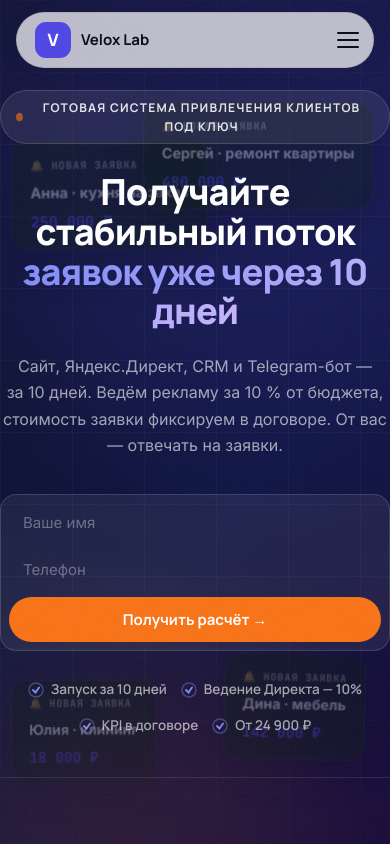
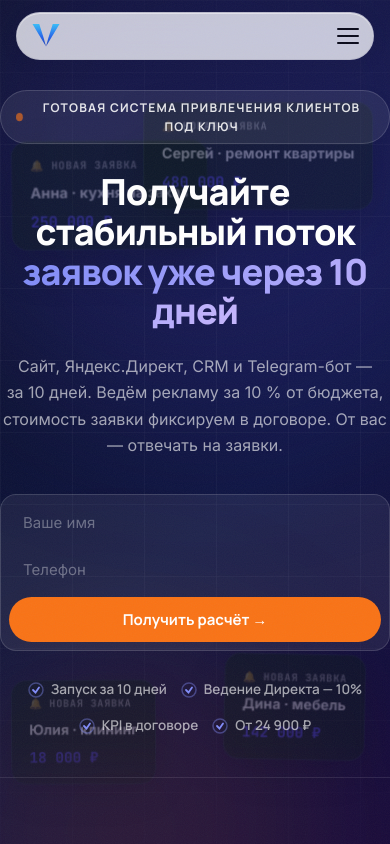
Before and after one commit to immoprnc-create/velox-merged, a Nuxt app: page / in a window 390 px wide. Shown: the top 844 px of the page. Built offline with nearby package versions, Linux system fonts and the light colour scheme.

Commit message:
Update app/components/SiteHeader.vue

```diff
--- a/app/components/SiteHeader.vue
+++ b/app/components/SiteHeader.vue
@@ -1,11 +1,8 @@
 <script setup lang="ts">
-const scrolled = ref(false)
-const menuOpen = ref(false)
+const scrolled  = ref(false)
+const menuOpen  = ref(false)
 
-function onScroll() {
-  scrolled.value = window.scrollY > 24
-}
-
+function onScroll() { scrolled.value = window.scrollY > 24 }
 onMounted(() => {
   onScroll()
   window.addEventListener('scroll', onScroll, { passive: true })
@@ -16,16 +13,45 @@ onUnmounted(() => window.removeEventListener('scroll', onScroll))
 <template>
   <header class="header" :class="{ 'is-scrolled': scrolled }">
     <div class="header-inner container">
-      <a href="#" class="logo" aria-label="Velox Lab — на главную">
-        <span class="logo-mark">V</span>
-        <span class="logo-text">Velox&nbsp;Lab</span>
+
+      <!-- Logo -->
+      <a href="/" class="logo" aria-label="VeloxLab — на главную">
+        <!-- Full horizontal logo (desktop) -->
+        <svg class="logo-full" viewBox="0 0 175 40" height="34" fill="none" aria-hidden="true" focusable="false">
+          <defs>
+            <linearGradient id="hlg" x1="20" y1="34" x2="20" y2="4" gradientUnits="userSpaceOnUse">
+              <stop offset="0%"   stop-color="#1E40AF"/>
+              <stop offset="42%"  stop-color="#2563EB"/>
+              <stop offset="100%" stop-color="#38BDF8"/>
+            </linearGradient>
+          </defs>
+          <path d="M20 34L2 4h9l6 19ZM20 34L38 4h-9l-6 19Z" fill="url(#hlg)"/>
+          <text x="51" y="28.5"
+            font-family="'Space Grotesk','Manrope',system-ui,sans-serif"
+            font-size="24.5"
+            letter-spacing="-0.4">
+            <tspan font-weight="700" fill="#0F172A">Velox</tspan><tspan font-weight="400" fill="#475569">Lab</tspan>
+          </text>
+        </svg>
+
+        <!-- Icon-only for very narrow viewports -->
+        <svg class="logo-icon" viewBox="0 0 40 40" height="30" fill="none" aria-hidden="true" focusable="false">
+          <defs>
+            <linearGradient id="mig" x1="20" y1="34" x2="20" y2="4" gradientUnits="userSpaceOnUse">
+              <stop offset="0%"   stop-color="#1E40AF"/>
+              <stop offset="42%"  stop-color="#2563EB"/>
+              <stop offset="100%" stop-color="#38BDF8"/>
+            </linearGradient>
+          </defs>
+          <path d="M20 34L2 4h9l6 19ZM20 34L38 4h-9l-6 19Z" fill="url(#mig)"/>
+        </svg>
       </a>
 
       <nav class="nav" aria-label="Основная навигация">
         <a href="#journey" class="nav-link">Как работает</a>
-        <a href="#cases" class="nav-link">Кейсы</a>
+        <a href="#cases"   class="nav-link">Кейсы</a>
         <a href="#pricing" class="nav-link">Тарифы</a>
-        <a href="#faq" class="nav-link">Вопросы</a>
+        <a href="#faq"     class="nav-link">Вопросы</a>
       </nav>
 
       <div class="header-actions">
@@ -40,9 +66,9 @@ onUnmounted(() => window.removeEventListener('scroll', onScroll))
 
     <div v-if="menuOpen" class="mobile-menu">
       <a href="#journey" @click="menuOpen = false">Как работает</a>
-      <a href="#cases" @click="menuOpen = false">Кейсы</a>
+      <a href="#cases"   @click="menuOpen = false">Кейсы</a>
       <a href="#pricing" @click="menuOpen = false">Тарифы</a>
-      <a href="#faq" @click="menuOpen = false">Вопросы</a>
+      <a href="#faq"     @click="menuOpen = false">Вопросы</a>
       <a href="#contact" class="btn btn--accent" @click="menuOpen = false">Получить расчёт</a>
     </div>
   </header>
@@ -59,43 +85,31 @@ onUnmounted(() => window.removeEventListener('scroll', onScroll))
   display: flex;
   align-items: center;
   gap: 28px;
-  background: rgba(255, 255, 255, 0.72);
-  backdrop-filter: blur(16px);
-  border: 1px solid var(--line);
+  background: rgba(255, 255, 255, 0.76);
+  backdrop-filter: blur(20px) saturate(180%);
+  -webkit-backdrop-filter: blur(20px) saturate(180%);
+  border: 1px solid rgba(15, 23, 42, 0.07);
   border-radius: 100px;
-  padding: 9px 10px 9px 18px;
-  box-shadow: 0 6px 24px rgba(10, 10, 26, 0.06);
+  padding: 8px 8px 8px 18px;
+  box-shadow: 0 4px 20px rgba(15, 23, 42, 0.06), 0 1px 0 rgba(255,255,255,0.5) inset;
   transition: background 0.25s ease, box-shadow 0.25s ease;
 }
 .header.is-scrolled .header-inner {
-  background: rgba(255, 255, 255, 0.92);
-  box-shadow: 0 12px 40px rgba(10, 10, 26, 0.10);
+  background: rgba(255, 255, 255, 0.94);
+  box-shadow: 0 8px 32px rgba(15, 23, 42, 0.10), 0 1px 0 rgba(255,255,255,0.5) inset;
 }
 
+/* Logo */
 .logo {
   display: inline-flex;
   align-items: center;
-  gap: 10px;
   flex-shrink: 0;
+  text-decoration: none;
 }
-.logo-mark {
-  display: grid;
-  place-items: center;
-  width: 36px; height: 36px;
-  border-radius: 11px;
-  background: var(--accent);
-  color: #fff;
-  font-family: var(--font-head);
-  font-weight: 800;
-  font-size: 17px;
-}
-.logo-text {
-  font-family: var(--font-head);
-  font-weight: 700;
-  font-size: 15px;
-  color: var(--ink);
-}
+.logo-full { display: block; }
+.logo-icon { display: none; }
 
+/* Nav */
 .nav {
   display: flex;
   gap: 26px;
@@ -110,6 +124,7 @@ onUnmounted(() => window.removeEventListener('scroll', onScroll))
 }
 .nav-link:hover { color: var(--ink); }
 
+/* Actions */
 .header-actions {
   display: flex;
   align-items: center;
@@ -126,11 +141,12 @@ onUnmounted(() => window.removeEventListener('scroll', onScroll))
 .header-phone:hover { color: var(--ink); }
 .header-cta { padding: 11px 20px; font-size: 14px; }
 
+/* Burger */
 .burger {
   display: none;
   flex-direction: column;
   gap: 5px;
-  padding: 4px;
+  padding: 6px;
   margin-left: auto;
 }
 .burger span {
@@ -138,24 +154,25 @@ onUnmounted(() => window.removeEventListener('scroll', onScroll))
   width: 22px; height: 2px;
   background: var(--ink);
   border-radius: 2px;
-  transition: all 0.2s;
+  transition: transform 0.22s ease, opacity 0.22s ease;
 }
 .burger.is-open span:nth-child(1) { transform: translateY(7px) rotate(45deg); }
-.burger.is-open span:nth-child(2) { opacity: 0; }
+.burger.is-open span:nth-child(2) { opacity: 0; transform: scaleX(0); }
 .burger.is-open span:nth-child(3) { transform: translateY(-7px) rotate(-45deg); }
 
+/* Mobile menu */
 .mobile-menu {
   display: none;
   flex-direction: column;
-  gap: 4px;
+  gap: 2px;
   margin: 8px auto 0;
-  background: rgba(255, 255, 255, 0.96);
-  backdrop-filter: blur(16px);
-  border: 1px solid var(--line);
+  background: rgba(255, 255, 255, 0.97);
+  backdrop-filter: blur(20px);
+  border: 1px solid rgba(15, 23, 42, 0.08);
   border-radius: 20px;
-  padding: 16px;
+  padding: 12px;
   width: min(var(--container), 100% - 48px);
-  box-shadow: 0 16px 40px rgba(10, 10, 26, 0.12);
+  box-shadow: 0 16px 40px rgba(15, 23, 42, 0.12);
 }
 .mobile-menu a {
   font-family: var(--font-head);
@@ -167,11 +184,17 @@ onUnmounted(() => window.removeEventListener('scroll', onScroll))
   transition: color var(--transition), background var(--transition);
 }
 .mobile-menu a:hover { color: var(--ink); background: var(--bg-soft); }
-.mobile-menu .btn { margin-top: 8px; width: 100%; }
+.mobile-menu .btn { margin-top: 6px; width: 100%; justify-content: center; }
 
 @media (max-width: 920px) {
   .nav, .header-actions { display: none; }
   .burger { display: flex; }
   .mobile-menu { display: flex; }
 }
+
+@media (max-width: 480px) {
+  .logo-full { display: none; }
+  .logo-icon { display: block; }
+  .header-inner { padding: 8px 8px 8px 14px; }
+}
 </style>
```
